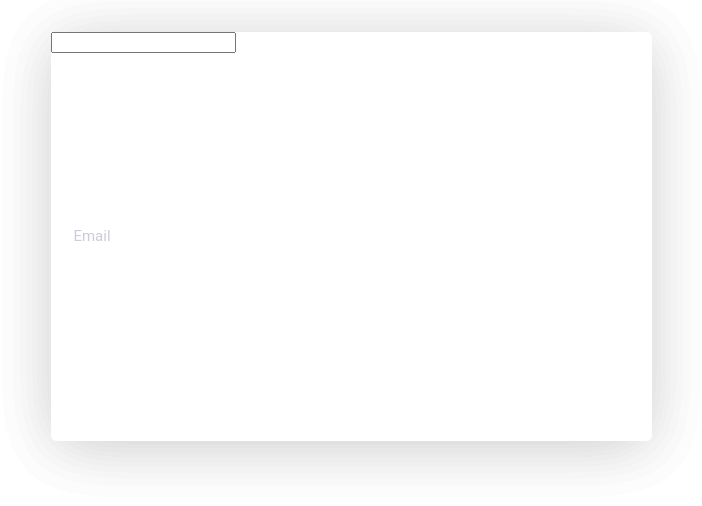
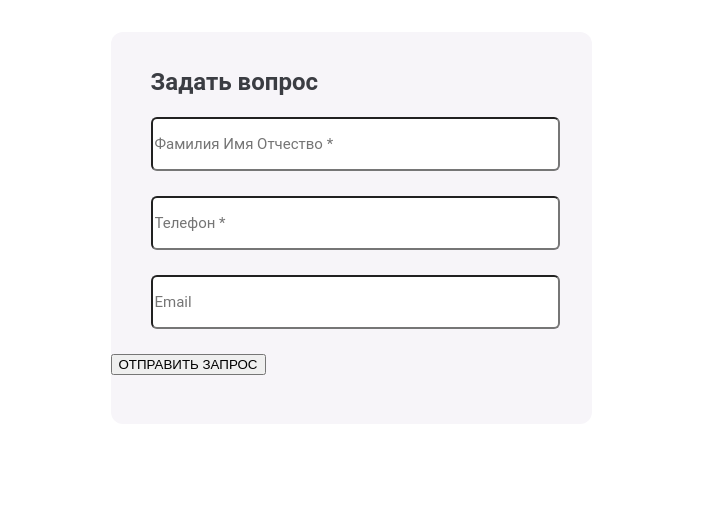
Before and after one commit to KatieLuzina/DigitalSpectrTest, a plain HTML site: page index.html in a window 1280 px wide. Shown: the whole page, without its empty margins (289-991 px from the left). Drawn offline with Linux system fonts and the light colour scheme; files that its build step writes are made by us from their sources.

Commit message:
Add files via upload

```diff
--- a/index.html
+++ b/index.html
@@ -8,17 +8,14 @@
 <body>
     <form class="form">
         <h1 class="form_title">Задать вопрос</h1>
-        <div class="form_group">
-            <input class="form_input">
-            <label class="form_label">Фамилия Имя Отчество *</label>
+        <div>
+            <input class="form_input" placeholder="Фамилия Имя Отчество *">
         </div>
-        <div class="form_group">
-            <input class="form_input">
-            <label class="form_label">Телефон *</label>
+        <div>
+            <input class="form_input" placeholder="Телефон *">
         </div>
-        <div class="form_group">
-            <input class="form_input">
-            <label class="form_label">Email</label>
+        <div>
+            <input class="form_input"placeholder="Email">
         </div>
         <button class="form_button">ОТПРАВИТЬ ЗАПРОС</button>
     </form>
--- a/style.css
+++ b/style.css
@@ -7,14 +7,16 @@ body {
 
 .form {
     position: absolute;
-    left: 26.56%;
+    /*left: 26.56%;
     right: 26.46%;
     top: 4.04%;
     bottom: 44.92%;
+*/
 
-    /*width: 481;
-    height: 392;
-    */
+    top: 4.04%;
+    width: 481px;
+    height: 392px;
+
     /* Color/Neutral/5 - Grey 10% */
 
     background: #F7F5F9;
@@ -23,7 +25,9 @@ body {
 }
 
 .form_title {
-    position: absolute;
+    position: realtive;
+    margin-left:40px;
+    margin-top: 40px;
     width: 168px;
     height: 20px;
     left: 312px;
@@ -38,44 +42,32 @@ body {
 
     display: flex;
     align-items: center;
+    margin-bottom: 25px;
+    color: #3B3D43;
 
-    color: #3B3D43;
 }
 
-.form_group {
-    position: absolute;
-    left: 0%;
-    right: 0%;
-    top: 0%;
-    bottom: 0%;
 
-    /* Color/Neutral/6 - White */
+.form_input {
+    position: relative;
 
-    background: #FFFFFF;
-    /* Dropshadow 1 */
 
-    box-shadow: 0px 7px 64px rgba(0, 0, 0, 0.07);
-    border-radius: 6px;
-}
-
-.form_label {
-    position: absolute;
-    left: 3.74%;
-    right: 8.76%;
-    top: 29.17%;
-    bottom: 29.17%;
-
+    height: 48px;
+    width: 401px;
+    margin-left:40px;
+    margin-right: 40px;
+    margin-bottom: 25px;
     font-family: Roboto;
     font-style: normal;
     font-weight: normal;
     font-size: 15px;
     line-height: 20px;
-    /* identical to box height, or 133% */
 
-    display: flex;
+   /* display: flex;*/
     align-items: center;
+    align-content: center;
 
-    color: #D0C9D6;
+    border-radius: 6px;
 }
 
 /*
```
